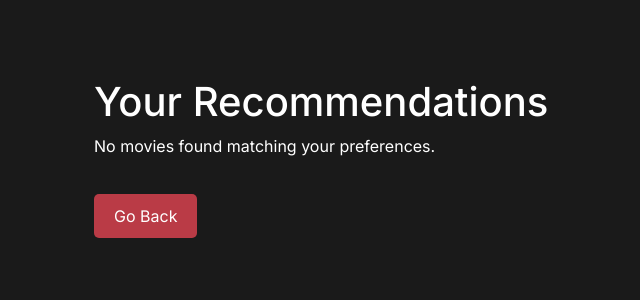
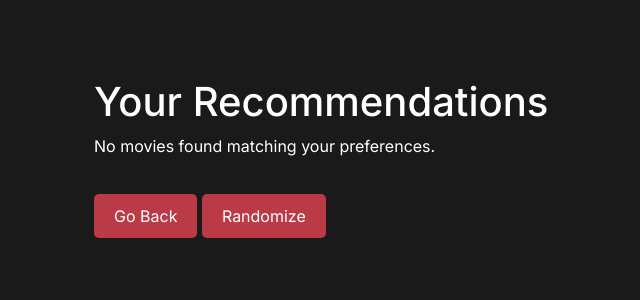
Before and after one commit to rayahmian/MovieRecommendation, a Django app: template recommender/templates/results.html in a window 1280 px wide. Shown: the top 300 px of the page, without its empty margins (176-816 px from the left). Run offline with Django 3.2, Linux system fonts and the light colour scheme; the template is opened without the code that fills it, so the values that code supplies are empty; some libraries are stand-ins or nearby versions.

Commit message:
Added randomize button

```diff
--- a/recommender/templates/results.html
+++ b/recommender/templates/results.html
@@ -82,6 +82,13 @@
             <p>No movies found matching your preferences.</p>
         {% endif %}
         <a href="{% url 'generator' %}" class="btn btn-primary go-back-btn">Go Back</a>
+        <button class="btn btn-primary go-back-btn randomize-btn">Randomize</button>
     </div>
+    <script>
+        const randomizeBtn = document.querySelector(".randomize-btn");
+        randomizeBtn.addEventListener("click", function() {
+            window.location.reload();
+        });
+    </script>
 </body>
 </html>
```
